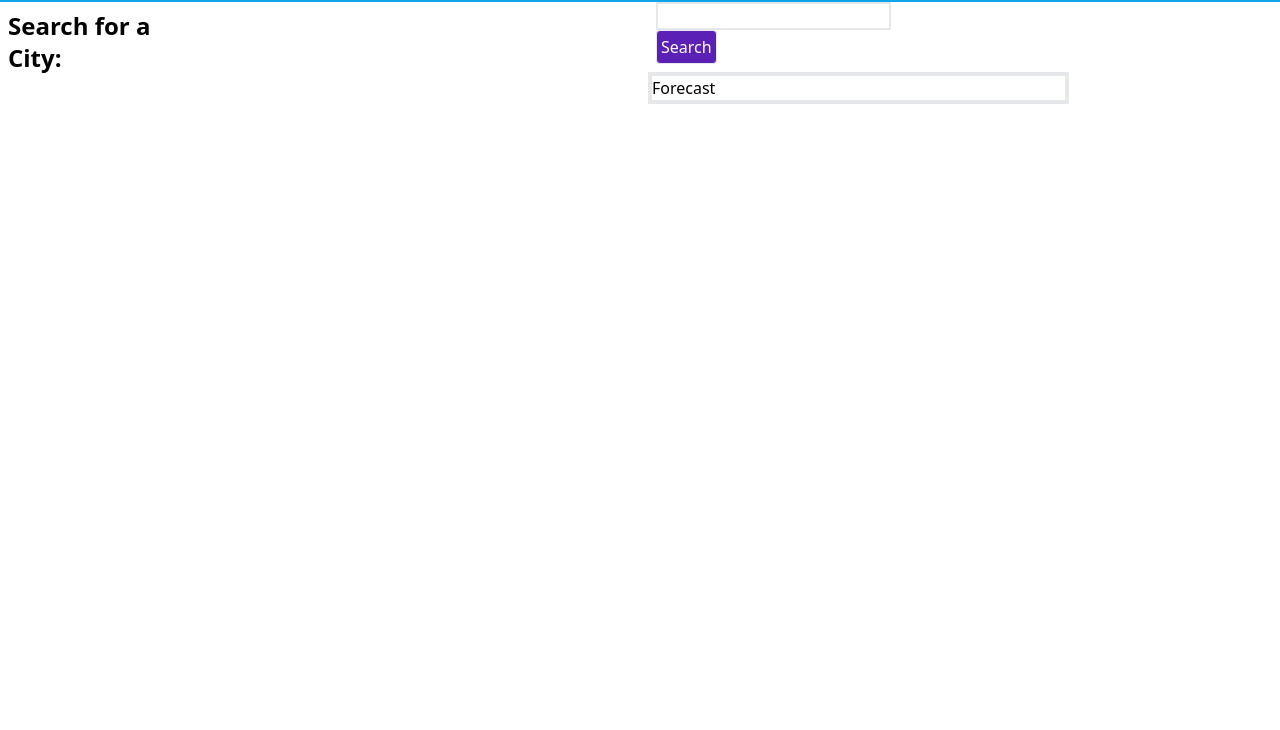
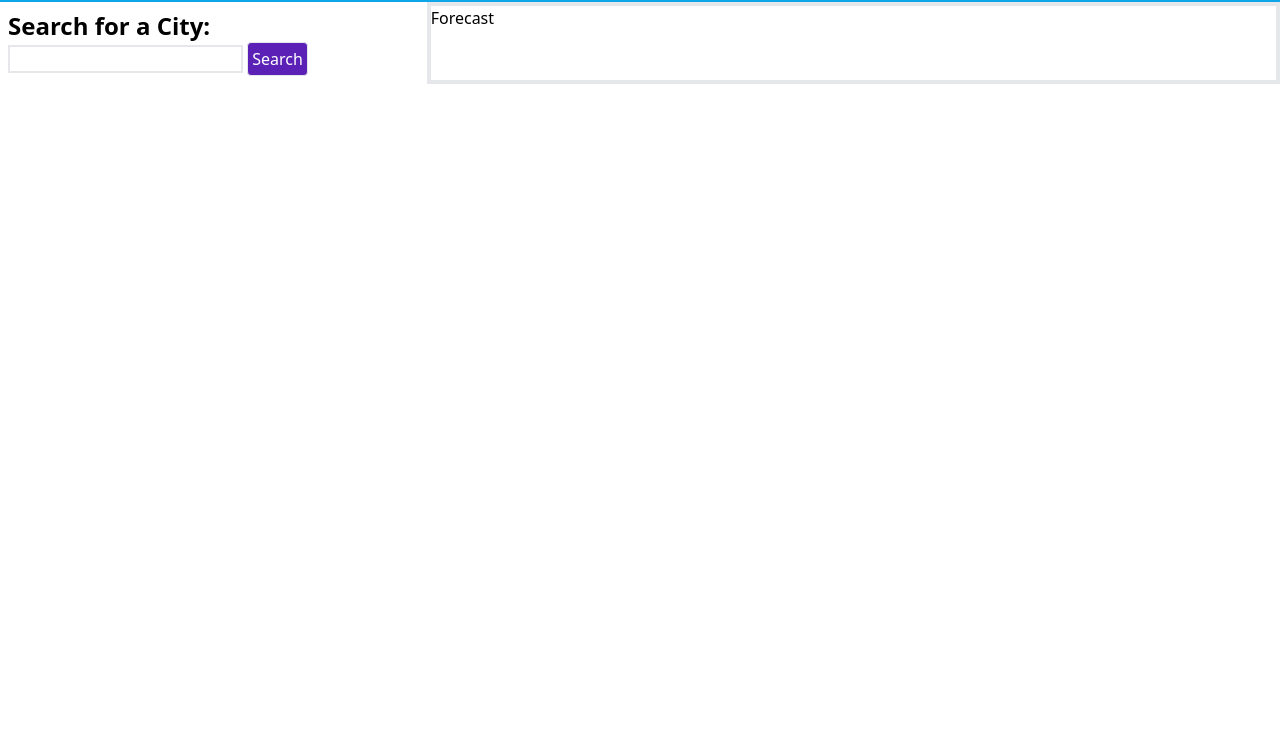
Before and after one commit to giancarlow333/weather-dashboard, a plain HTML site: page index.html in a window 1280 px wide. Shown: the part 70-800 px from the top of the page. Drawn offline with nearby package versions, Linux system fonts and the light colour scheme.

Commit message:
Implement unequal column layout

```diff
--- a/index.html
+++ b/index.html
@@ -10,18 +10,19 @@
     <header class="bg-sky-500">
         <h1 class="text-4xl font-bold text-white p-4">Weather Dashboard</h1>
     </header>
-    <main class="columns-2">
-    <aside class="p-2 w-1/3">
+    <main class="grid grid-cols-3">
+        <aside class="p-2">
             <h2 class="text-2xl font-bold">Search for a City:</h2>
             <form>
                 <input type="text" id="city" class="border-2">
                 <button id="search-btn" class="border rounded p-1 bg-violet-800 text-white">Search</button>
             </form>
         </aside>
-    <article class="border-4 w-2/3">
+        <article class="border-4 col-span-2">
             Forecast
             <section id="main-dashboard"></section>
-    </article></main>
+        </article>
+    </main>
     <script src="./assets/weatherscript.js"></script>
 </body>
 </html>
```
Also changed, not shown: 1 other file. Lines whose indentation alone changed are shown as unchanged.
